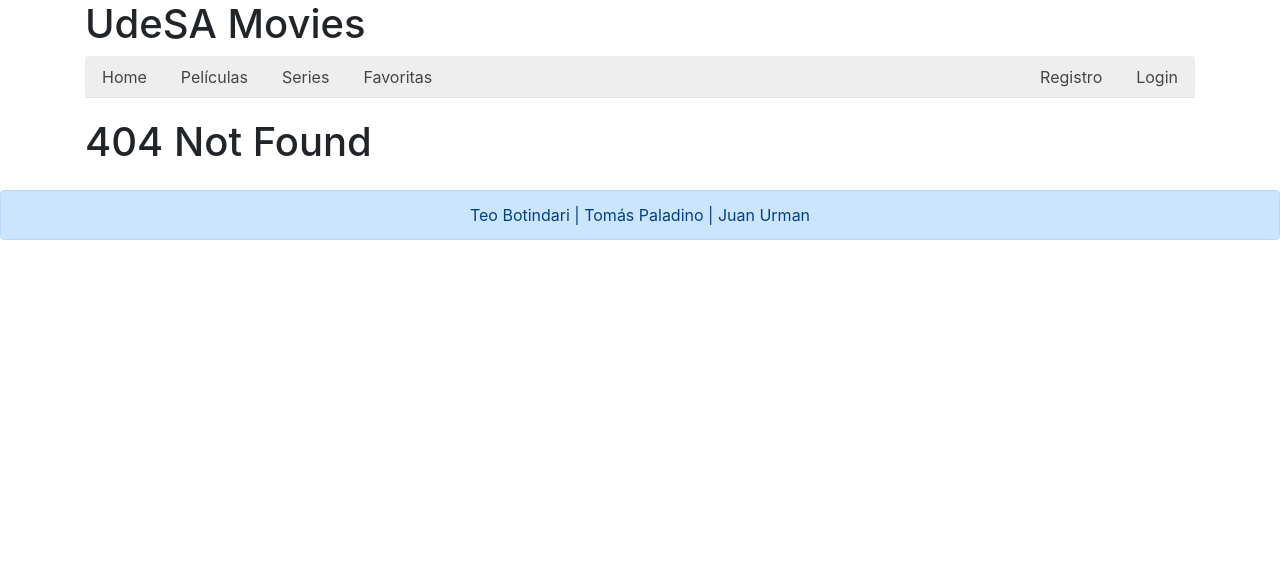
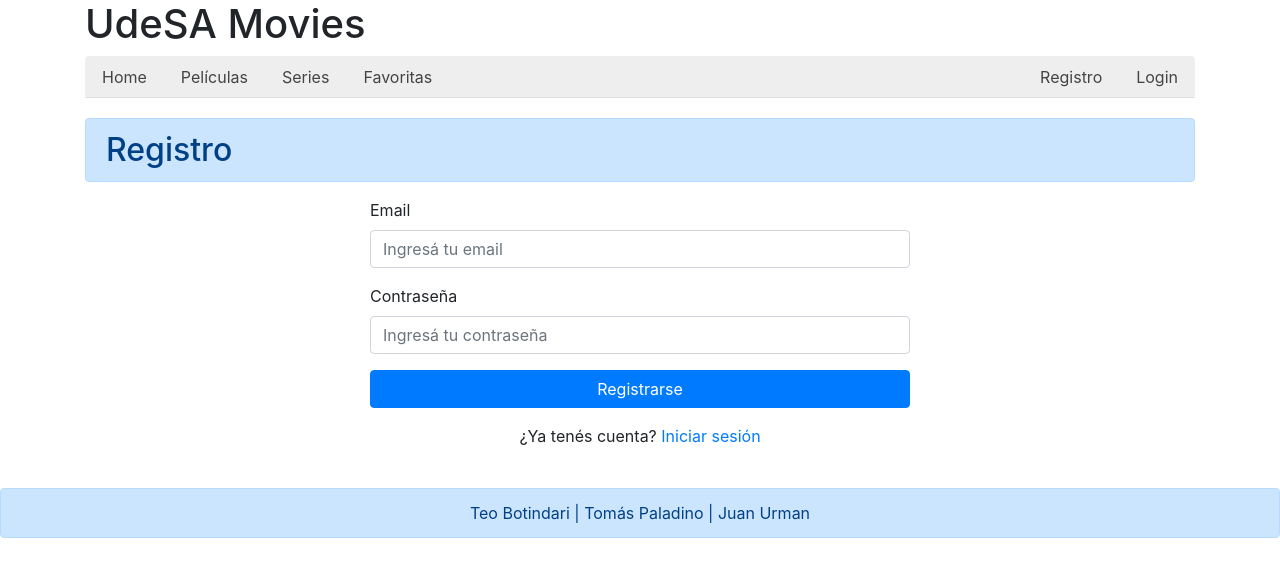
Before and after one commit to juanurman/UrmanBotindariPaladino9, a React (Create React App) app: page /registro in a window 1280 px wide. Before the commit this address had no page. Shown: the top 576 px of the page. Built offline with nearby package versions, Linux system fonts and the light colour scheme.

Commit message:
Registro

```diff
--- a/src/App.js
+++ b/src/App.js
@@ -5,6 +5,7 @@ import Home from "./screen/Home/Home.js"
 import NotFound from "./screen/NotFound/notFound.js"
 import Detalle from "./screen/Detalle/detalle.js";
 import Favoritos from "./screen/Favoritos/Favoritos.js";
+import Registro from "./screen/Registro/Registro.js";
 
 
 
@@ -18,8 +19,8 @@ function App() {
         <Route path="/" exact={true} component={Home}/>
         <Route path="/detalle/:tipo/:id" component={Detalle} />
         <Route path="/favoritos" component={Favoritos} />
+        <Route path="/registro" component={Registro}/>
         <Route path="" component={NotFound}/>
-
       </Switch>
       </div>
       <Footer/>
--- /dev/null
+++ b/src/components/FormRegistro/FormRegistro.js
@@ -0,0 +1,96 @@
+import React, { Component } from "react";
+import { Link, withRouter } from "react-router-dom";
+
+class FormRegistro extends Component {
+    constructor(props){
+        super(props)
+        this.state = {
+            email: "",
+            password: "",
+            error: ""
+        }
+    }
+
+    cambios(e){
+        this.setState({
+            [e.target.name]: e.target.value
+        })
+    }
+
+    evitarsubmit(e){
+
+    e.preventDefault()
+
+    let usuarios = JSON.parse(localStorage.getItem("usuarios")) || []
+    let email = this.state.email
+    let password = this.state.password
+
+    for(let i = 0; i < usuarios.length; i++){
+        if(usuarios[i].email === email){
+            this.setState({ error: "El email ya está en uso" })
+            return
+        }
+    }
+
+    if(password.length < 6){
+        this.setState({ error: "La contraseña debe tener al menos 6 caracteres" })
+        return
+    }
+
+    let nuevoUsuario = {
+        email: email,
+        password: password
+    }
+
+    usuarios.push(nuevoUsuario)
+    localStorage.setItem("usuarios", JSON.stringify(usuarios))
+}
+
+    render() {
+        return (
+            <div className="row justify-content-center">
+                <div className="col-md-6">
+                    <form onSubmit={(e) => this.evitarsubmit(e)}>
+                        <div className="form-group">
+                            <label htmlFor="email">Email</label>
+                            <input
+                                type="email"
+                                className="form-control"
+                                id="email"
+                                name="email"
+                                placeholder="Ingresá tu email"
+                                value={this.state.email}
+                                onChange={(e) => this.cambios(e)}
+                            />
+                        </div>
+
+                        <div className="form-group">
+                            <label htmlFor="password">Contraseña</label>
+                            <input
+                                type="password"
+                                className="form-control"
+                                id="password"
+                                name="password"
+                                placeholder="Ingresá tu contraseña"
+                                value={this.state.password}
+                                onChange={(e) => this.cambios(e)}
+                            />
+                        </div>
+
+                        {this.state.error !== "" ? (<p className="text-danger">{this.state.error}</p>) : null}
+
+                        <button type="submit" className="btn btn-primary btn-block">
+                            Registrarse
+                        </button>
+                    </form>
+
+                    <p className="mt-3 text-center">
+                        ¿Ya tenés cuenta? <Link to="/login">Iniciar sesión</Link>
+                    </p>
+                </div>
+            </div>
+        )
+    }
+}
+
+export default withRouter(FormRegistro);
--- a/src/components/Header/Header.js
+++ b/src/components/Header/Header.js
@@ -20,7 +20,7 @@ function Header() {
                         <Link to="/favoritos" className="nav-link">Favoritas</Link>
                     </li>
                     <li className="nav-item ml-auto">
-                        <Link to="/" className="nav-link">Registro</Link>
+                        <Link to="/registro" className="nav-link">Registro</Link>
                     </li>
                     <li className="nav-item">
                         <Link to="/" className="nav-link">Login</Link>
--- a/src/screen/Registro/Registro.js
+++ b/src/screen/Registro/Registro.js
@@ -0,0 +1,13 @@
+import React from "react";
+import FormRegistro from "../../components/FormRegistro/FormRegistro";
+
+function Registro(){
+    return(
+        <div>
+            <h2 className="alert alert-primary">Registro</h2>
+            <FormRegistro/>
+        </div>
+    )
+}
+
+export default Registro
```
